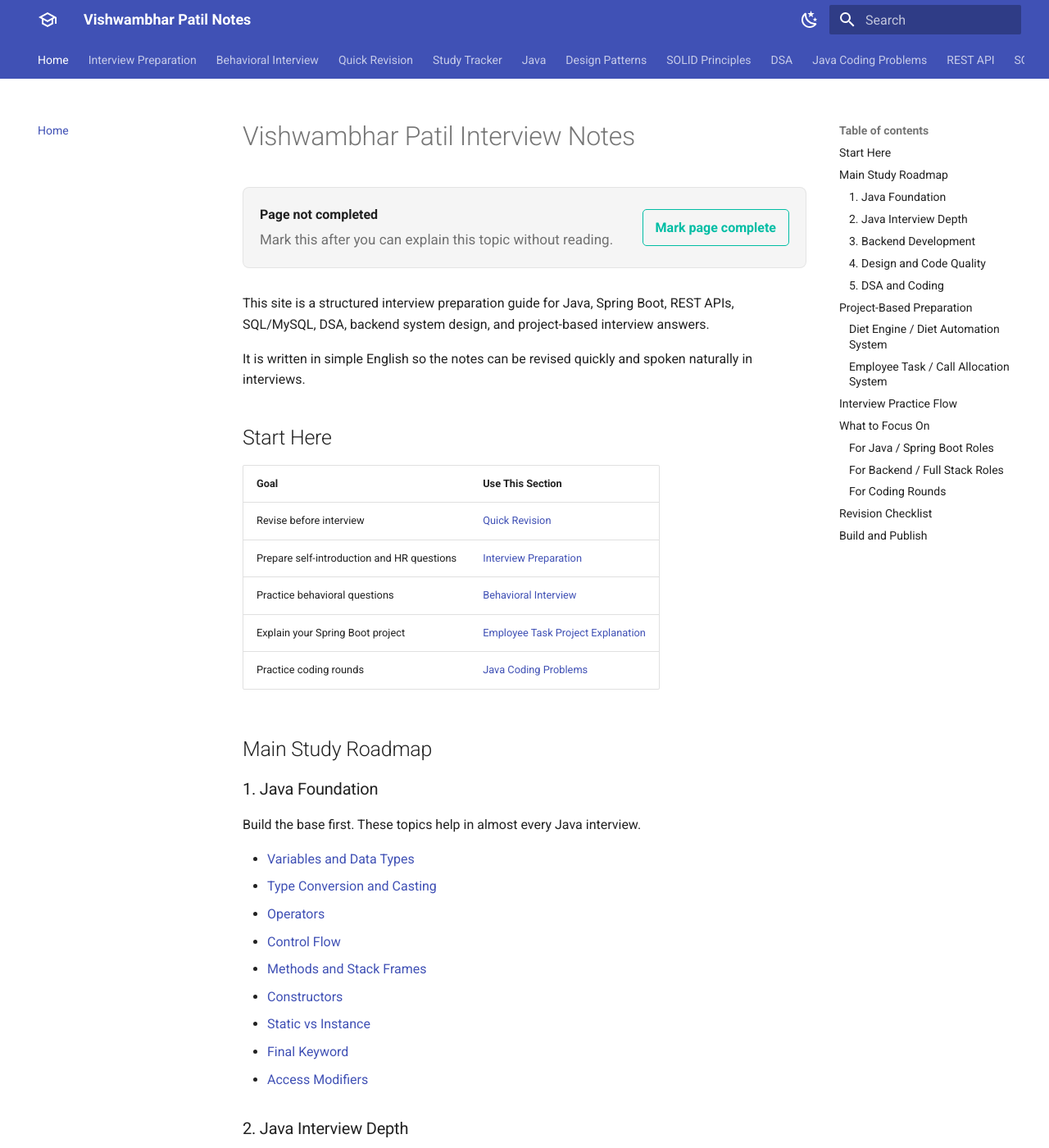
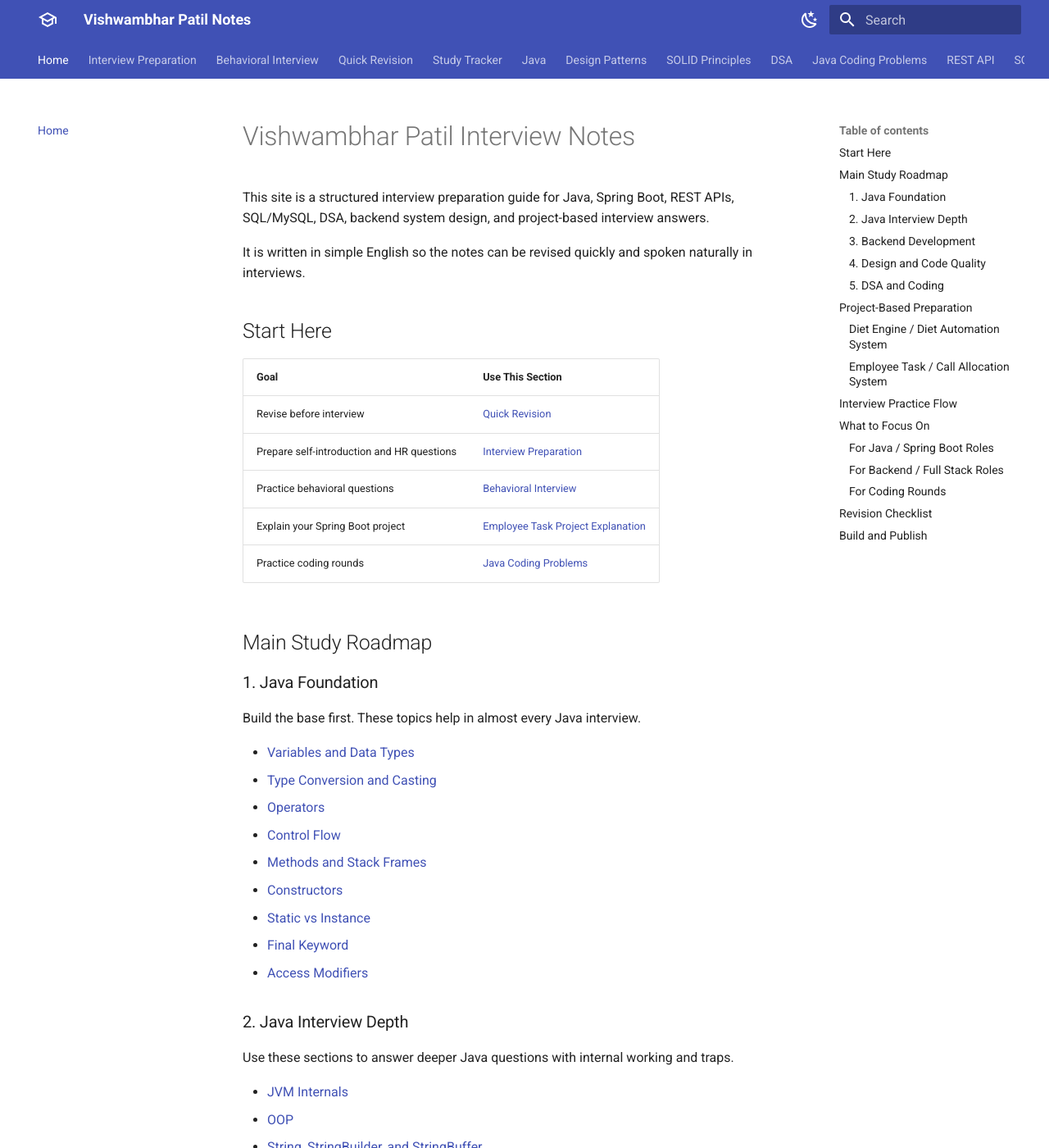
Before and after one commit to vishuavi777-eng/java-notes, an MkDocs documentation site: the page built from docs/index.md, in a window 1280 px wide and 1400 px high. Shown: the whole window at 82% size. Built offline with MkDocs 1.6.1 and Material for MkDocs 9.7.7, drawn with Linux system fonts in a browser that asks for light colours.

Commit message:
Refine study completion controls

```diff
--- a/docs/assets/javascripts/study-progress.js
+++ b/docs/assets/javascripts/study-progress.js
@@ -226,7 +226,13 @@
   function upsertPageCompleteButton() {
     const article = document.querySelector(".md-content__inner");
     const firstHeading = article?.querySelector("h1");
-    if (!article || !firstHeading) {
+    const shouldHide =
+      document.body.dataset.mdPageComplete === "false" ||
+      document.body.dataset.hidePageComplete === "true" ||
+      document.querySelector("[data-hide-page-complete='true']") ||
+      currentPath().includes("/study-tracker/");
+    if (!article || !firstHeading || shouldHide) {
+      article?.querySelector(".study-page-complete-panel")?.remove();
       return;
     }
 
--- a/docs/assets/stylesheets/study-progress.css
+++ b/docs/assets/stylesheets/study-progress.css
@@ -1,5 +1,4 @@
 .study-progress-panel,
-.study-page-complete-panel,
 .study-dashboard {
   margin: 1rem 0 1.5rem;
   padding: 1rem;
@@ -8,15 +7,26 @@
   background: var(--md-code-bg-color);
 }
 
+.study-page-complete-panel {
+  margin: 0.6rem 0 1rem;
+  padding: 0.5rem 0.65rem;
+  border: 1px solid var(--md-default-fg-color--lightest);
+  border-radius: 0.3rem;
+  background: transparent;
+}
+
 .study-progress-panel.is-complete,
-.study-page-complete-panel.is-complete,
 .study-dashboard-card.is-complete {
   border-color: #2e7d32;
   background: rgba(46, 125, 50, 0.08);
 }
 
+.study-page-complete-panel.is-complete {
+  border-color: rgba(46, 125, 50, 0.35);
+  background: transparent;
+}
+
 .study-progress-panel__header,
-.study-page-complete-panel,
 .study-dashboard__summary,
 .study-dashboard-card {
   display: flex;
@@ -25,20 +35,33 @@
   align-items: center;
 }
 
+.study-page-complete-panel {
+  display: flex;
+  justify-content: space-between;
+  gap: 0.75rem;
+  align-items: center;
+}
+
+.study-page-complete-panel strong {
+  font-size: 0.8rem;
+}
+
 .study-page-complete-panel p {
-  margin: 0.25rem 0 0;
+  margin: 0.1rem 0 0;
   color: var(--md-default-fg-color--light);
-  font-size: 0.85rem;
+  font-size: 0.7rem;
+  line-height: 1.35;
 }
 
 .study-page-complete-button {
   flex: 0 0 auto;
-  padding: 0.45rem 0.75rem;
+  padding: 0.25rem 0.45rem;
   border: 1px solid var(--md-accent-fg-color);
-  border-radius: 0.25rem;
+  border-radius: 0.2rem;
   color: var(--md-accent-fg-color);
   background: transparent;
   font: inherit;
+  font-size: 0.75rem;
   font-weight: 700;
   cursor: pointer;
 }
--- a/docs/index.md
+++ b/docs/index.md
@@ -1,4 +1,6 @@
 # Vishwambhar Patil Interview Notes
+
+<span data-hide-page-complete="true"></span>
 
 This site is a structured interview preparation guide for Java, Spring Boot, REST APIs, SQL/MySQL, DSA, backend system design, and project-based interview answers.
 
```
Also changed, not shown: docs/study-tracker/index.md (+2 -0 lines).
